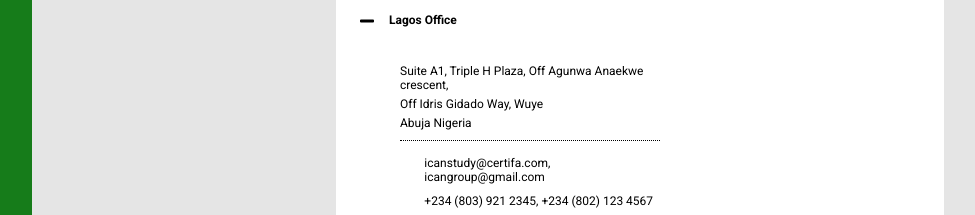
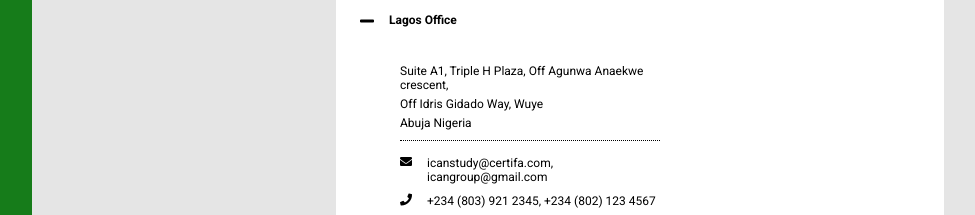
Before and after one commit to simogram/Front-End-Test-UI, a plain HTML site: page index.html in a window 1280 px wide. Shown: the part 2114-2329 px from the top of the page, without its empty margins (32-1007 px from the left). Drawn offline with Linux system fonts and the light colour scheme.

Commit message:
icons updated

```diff
--- a/index.html
+++ b/index.html
@@ -209,11 +209,11 @@
 
                 <div class="flex-column mt-3 g2 f12 fw1">
                   <div class="flex g3">
-                    <i class="fal fa-envelope"></i>
+                    <i class="fas fa-envelope"></i>
                     <span>icanstudy@certifa.com, icangroup@gmail.com</span>
                   </div>
                   <div class="flex g3">
-                    <i class="fal fa-phone"></i>
+                    <i class="fas fa-phone"></i>
                     <span>+234 (803) 921 2345, +234 (802) 123 4567</span>
                   </div>
                   <div class="flex g3">
```
